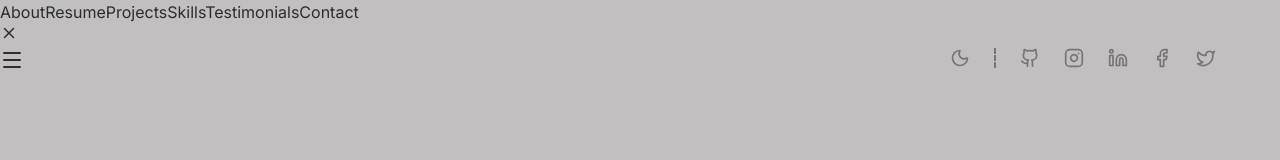
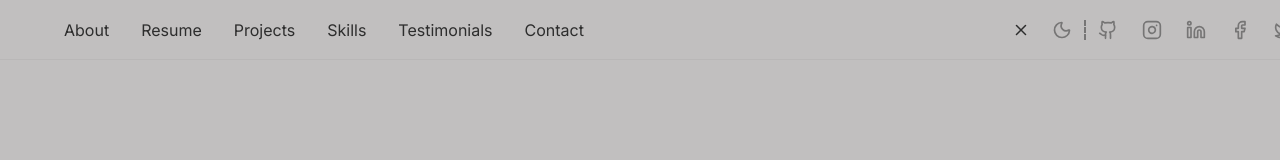
Before and after one commit to dinesh-bazgain/Portfolio, a Next.js app: page / in a window 1280 px wide. Shown: the top 160 px of the page. Built offline with nearby package versions, Linux system fonts and the light colour scheme; a web font is replaced by a local one.

Commit message:
fix: Enhance horizontal navbar with routing and link integration

```diff
--- a/src/components/layouts/navbar.css
+++ b/src/components/layouts/navbar.css
@@ -1,14 +1,137 @@
 /* Vertical Navbar (Sidebar) */
 .navbar-vertical {
   display: flex !important;
-  flex-direction: column;
+  flex-direction: row;
   justify-content: space-between;
   align-items: center;
   font-size: 3rem;
+  height: fit-content;
   gap: 1.5rem;
   z-index: 10;
   width: 100%;
   transition: transform 0.3s ease, opacity 0.3s ease;
+}
+
+/* Top / Site Navbar styles (renamed classes) */
+.site-top-navbar {
+  position: sticky;
+  top: 0;
+  left: 0;
+  width: 100%;
+  background: var(--background);
+  z-index: 60;
+  box-shadow: 0 1px 0 rgba(0, 0, 0, 0.04);
+}
+
+.site-navbar-inner {
+  max-width: 1200px;
+  margin: 0 auto;
+  display: flex;
+  align-items: center;
+  justify-content: space-between;
+  gap: 1rem;
+  padding: 0.75rem 1rem;
+}
+
+.site-navbar-left {
+  display: flex;
+  align-items: center;
+  gap: 1rem;
+  flex: 0 0 80%;
+}
+
+.site-navbar-right {
+  display: flex;
+  align-items: center;
+  justify-content: flex-end;
+  gap: 0.75rem;
+  flex: 0 0 20%;
+}
+
+.site-navbar-right .theme-social-bar {
+  position: static;
+  top: auto;
+  right: auto;
+  display: flex;
+  align-items: center;
+  gap: 0.75rem;
+}
+
+.navbar-links {
+  display: flex;
+  gap: 1rem;
+  align-items: center;
+}
+
+.navbar-link {
+  color: var(--foreground);
+  text-decoration: none;
+  padding: 0.35rem 0.5rem;
+  border-radius: 6px;
+  transition: background 0.15s ease, color 0.15s ease;
+}
+
+.navbar-link:hover {
+  color: var(--secondary);
+}
+
+.navbar-toggle {
+  display: none;
+  background: none;
+  border: none;
+  cursor: pointer;
+}
+
+.navbar-mobile-menu {
+  display: none;
+  flex-direction: column;
+  gap: 0.5rem;
+  padding: 0.75rem 1.25rem;
+}
+
+.navbar-mobile-link {
+  color: var(--foreground);
+  text-decoration: none;
+  padding: 0.5rem 0;
+}
+
+/* Home button in navbar */
+.navbar-home-btn {
+  background: none;
+  border: none;
+  color: var(--foreground);
+  cursor: pointer;
+  display: inline-flex;
+  align-items: center;
+  justify-content: center;
+  padding: 0.35rem;
+  margin-right: 0.25rem;
+}
+
+.navbar-home-btn:hover {
+  color: var(--primary);
+}
+
+@media (max-width: 768px) {
+  .site-navbar-left {
+    flex: 1 1 auto;
+  }
+
+  .site-navbar-right {
+    flex: 0 0 auto;
+  }
+
+  .navbar-links {
+    display: none;
+  }
+
+  .navbar-toggle {
+    display: block;
+  }
+
+  .navbar-mobile-menu {
+    display: flex;
+  }
 }
 
 /* Mobile Toggle Button for Vertical Nav */
@@ -31,14 +154,13 @@
   padding-right: 4rem;
 }
 /* Arrow image at end of nav-link */
-.nav-link svg {
+/* .nav-link svg {
   height: 1.2em;
   width: 1.2em;
   margin-left: auto;
   opacity: 0;
   filter: none;
   color: var(--foreground);
-  /* Remove invalid transform property from CSS, handled inline in React */
   transition: transform 0.3s cubic-bezier(0.4, 2, 0.6, 1), opacity 0.2s;
   display: inline-block;
 }
@@ -47,7 +169,7 @@
   opacity: 1;
   transform: translateX(50px) scale(1.1);
   color: var(--secondary);
-}
+} */
 /* Responsive Font Sizing */
 /* Updated nav-link for arrow at end */
 .navbar-vertical .nav-link {
```
